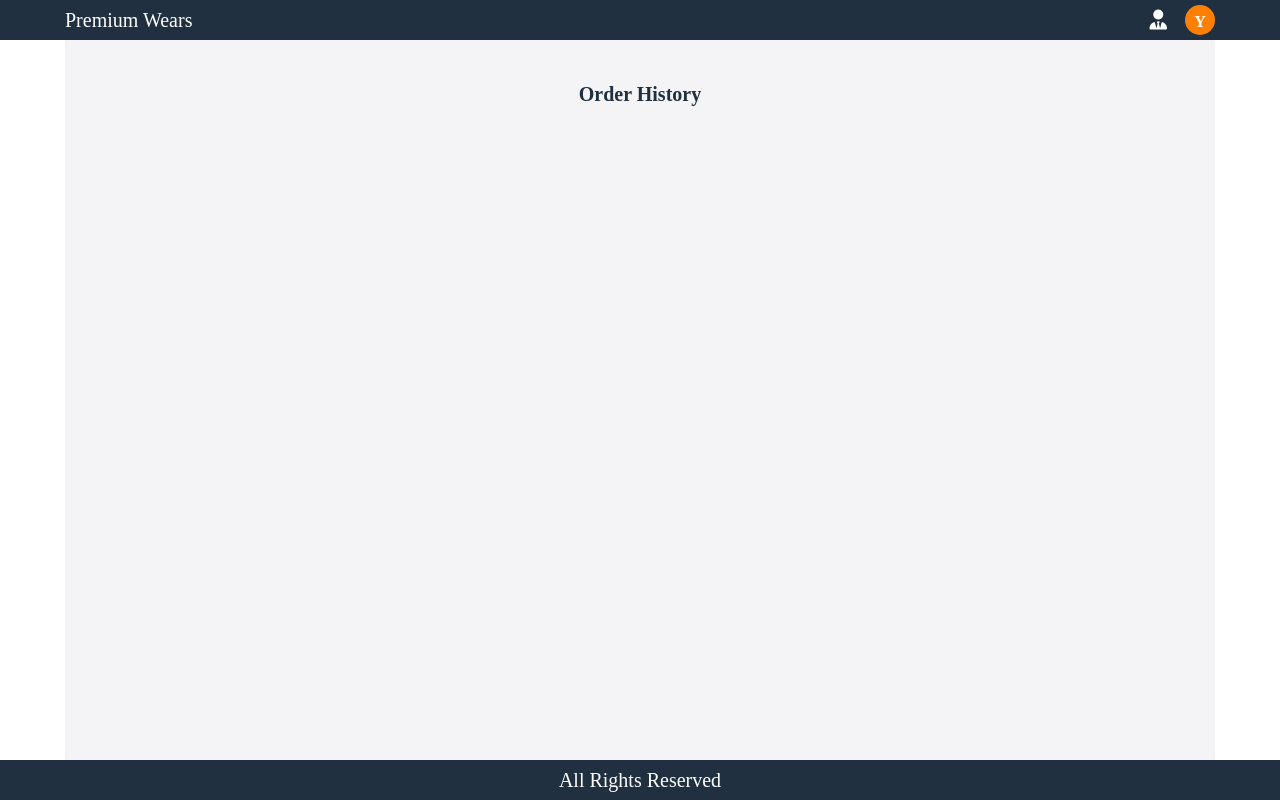
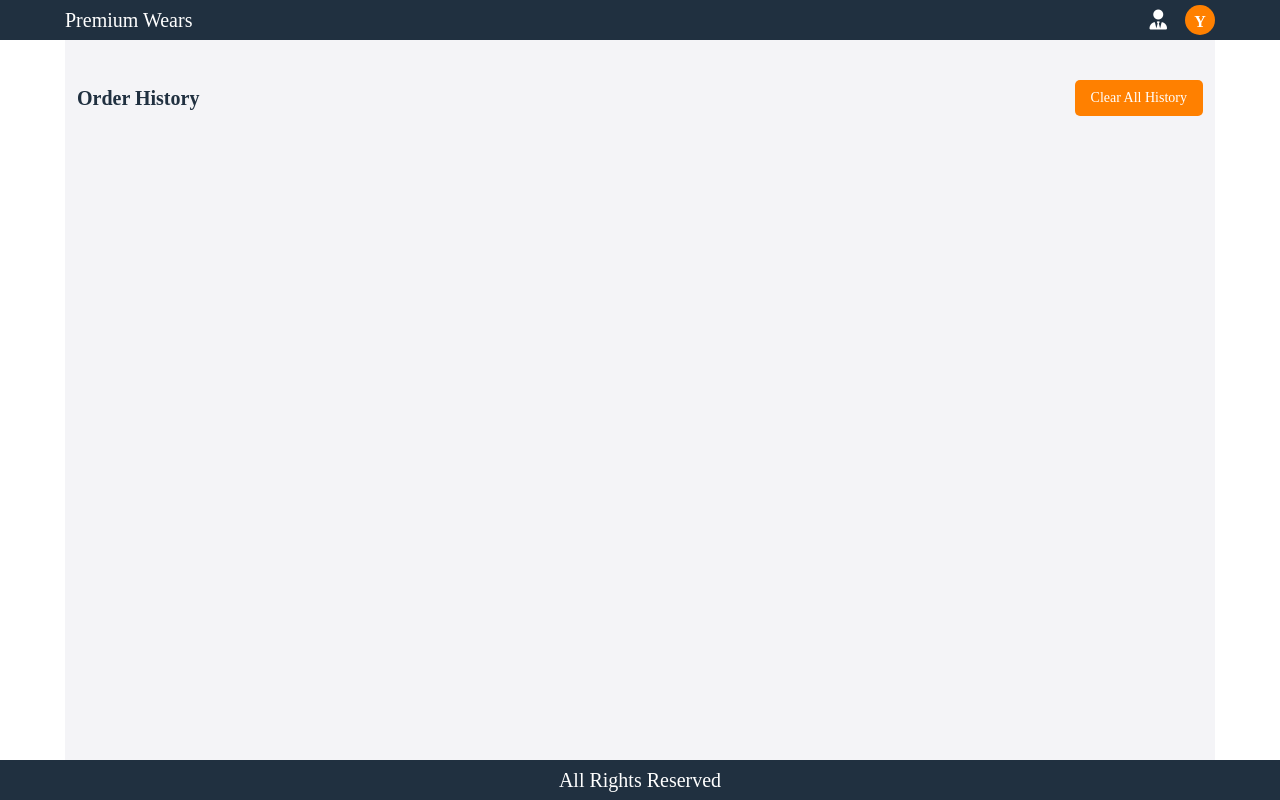
Before and after one commit to presh-codlin/React_shopping_cart, a React (Vite) app: page / in a window 1280 px wide. Both pictures are taken after a click on the element 1158 px from the left and 20 px from the top of the page. Built offline with nearby package versions, Linux system fonts and the light colour scheme.

Commit message:
corrected an error

```diff
--- a/src/App.jsx
+++ b/src/App.jsx
@@ -10,7 +10,9 @@ import Zoom from 'react-reveal/Zoom';
 
 function App() {
   const localStore = localStorage.getItem("cartItem") ? JSON.parse(localStorage.getItem("cartItem")) : [];
+  const history = localStorage.getItem("historyData") ? JSON.parse(localStorage.getItem("historyData")) : [];
   const [productData, setProductData] = useState(products);
+  const [orderHistoryData, setOrderHistoryData] = useState(history);
   const [size, setSize] = useState("All");
   const [category, setCategory] = useState("All");
   const [color, setColor] = useState("All");
@@ -89,11 +91,23 @@ function App() {
    localStorage.setItem("cartItem", JSON.stringify(newCart));
   }
 
+  const handleRemoveHistory = (id) => {
+   const newHistory = orderHistoryData.filter((item) => item.id !== id);
+   setCart(newHistory);
+   localStorage.setItem("cartItem", JSON.stringify(newHistory));
+  }
+
   const handleClearCart = () =>{
    const empty = [];
    setCart(empty);
    setShowCheckout(false);
    localStorage.setItem("cartItem", JSON.stringify(empty));
+  }
+
+  const handleClearHistory = () =>{
+    const empty = [];
+    setOrderHistoryData(empty);
+    localStorage.setItem("historyData", JSON.stringify(empty));
   }
 
   const handleQuantityChange = (item, d) => {
@@ -135,6 +149,8 @@ function App() {
   }
 
  const  createOrderNotification = (order)=>{
+      setOrderHistoryData([...orderHistoryData, order]);
+      localStorage.setItem("historyData", JSON.stringify([...orderHistoryData, order]));
       setWarning(false);
       setSuccessMessage(`Hey ${order.name} your order was created successfully`);
       setTimeout(()=>{
@@ -171,7 +187,7 @@ function App() {
         </div>
       </header>
       {
-        openOrderHistory ? <OrderHistory/> : (
+        openOrderHistory ? <OrderHistory orderHistoryData={orderHistoryData} handleRemoveHistory={handleRemoveHistory} handleClearHistory={handleClearHistory}/> : (
           <div className="w-[100%] h-[80vh] md:h-[90vh] flex-col items-center justify-center bg-white-50 p-5 overflow-auto md:overflow-visible">
             <nav className="bg-white-100 laptop:ml-0 w-[100%] flex flex-col justify-center items-between md:flex-row laptop:flex-row md:items-center laptop:row-gap-5 laptop:justify-between mb-5 px-5 pt-3 pb-5 md:pb-3">
               <h4 className="text-left text-blue-500 text-xl laptop:text-2xl font-bold mb-5 laptop:mb-0 w-[100%] max-w-[300px]">Filter Product By:</h4>
--- a/src/components/CartComponent.jsx
+++ b/src/components/CartComponent.jsx
@@ -3,6 +3,7 @@ import Fade from 'react-reveal/Fade';
 
 function CartComponent({ cart, onRemoveItem, onQuantityChange, onClearCart, onProceed, }) {
   const [price, setPrice] = useState(0);
+  const [sizeErr, setSizeErr] = useState("");
 
   const handlePrice = () => {
     let totalPrice = cart.reduce((a,c) => a + c.price * c.quantity, 0).toFixed(2);
--- a/src/components/Checkout.jsx
+++ b/src/components/Checkout.jsx
@@ -54,6 +54,7 @@ function Checkout({cartItems, createOrderNotification, isLoggedIn, setErrMessage
     }
     if(isLoggedIn === true){
       const order = {
+        id: "ud8j",
         email: formField.email,
         name: formField.name,
         address: formField.address,
@@ -90,6 +91,7 @@ function Checkout({cartItems, createOrderNotification, isLoggedIn, setErrMessage
               <input type="text" placeholder="Address" value={formField.address} onChange={(e) => setFormField({...formField, address: e.target.value})} className={formErr.address === "Address is required" ? "w-[100%] outline-none px-3 py-[8px] text-[16px] laptop:text-xl text-blue-500 border-[2px] border-red-600" : "w-[100%] outline-none px-3 py-[8px] text-[16px] laptop:text-xl text-blue-500 border-none"}/>
               <p className="text-xl text-red-500 font-normal pt-2">{formErr.address}</p>
             </li>
+
             <li className="list-none w-[100%] pt-2">
               <button type="submit" className="text-xl laptop:text-xl text-white-50 w-[100%] rounded-[5px] px-[15px] py-[5px] bg-orange-300 hover:text-orange-300 hover:bg-white-50 hover:border-[1.5px] hover:border-orange-300">Checkout</button>
             </li>
--- a/src/components/OrderHistory.jsx
+++ b/src/components/OrderHistory.jsx
@@ -1,10 +1,34 @@
 import React from 'react';
 //import Zoom from 'react-reveal/Zoom';
 
-function OrderHistory(){
+function OrderHistory({orderHistoryData, handleClearHistory, handleRemoveHistory}){
   return (
-    <div className="w-[100vw] laptop:max-w-[980px] desktop:max-w-[1150px] h-[90vh] bg-white-100 flex flex-col items-center py-10 px-2">
-      <h2 className="text-xl text-center text-blue-500 font-bold">Order History</h2>
+    <div className="w-[100vw] laptop:max-w-[980px] desktop:max-w-[1150px] h-[90vh] bg-white-100 flex flex-col items-center py-10 px-3">
+      <div className="w-[100%] flex justify-between items-center">
+        <h2 className="text-xl text-center text-blue-500 font-bold">Order History</h2>
+        <button onClick={() => handleClearHistory()} className="text-sm laptop:text-sm text-white-50 rounded-[5px] px-5 py-2 laptop:px-4 laptop:py-2 bg-orange-300 hover:text-orange-300 hover:bg-white-50 hover:border-[1.5px] hover:border-orange-300">Clear All History</button>
+      </div>
+      <div className="w-[100%]">
+        {
+          orderHistoryData.map((order, index) => {
+            return(
+              <div key={index}>
+                <div className="w-[100%] flex flex-col">
+                  <div className="w-[100%] flex justify-between items-center px-2 py-4">
+                    <h1>{order.id}</h1>
+                    <i onClick={()=>handleRemoveHistory()} className="fa fa-trash border-orange-300 border-[1px] p-4"></i>
+                  </div>
+                  <div>
+                    <li>{order.name}</li>
+                    <li>{order.email}</li>
+                    <li>{order.address}</li>
+                  </div>
+                </div>
+              </div>
+            )
+          })
+        }
+      </div>
     </div>
   )
 }
```
